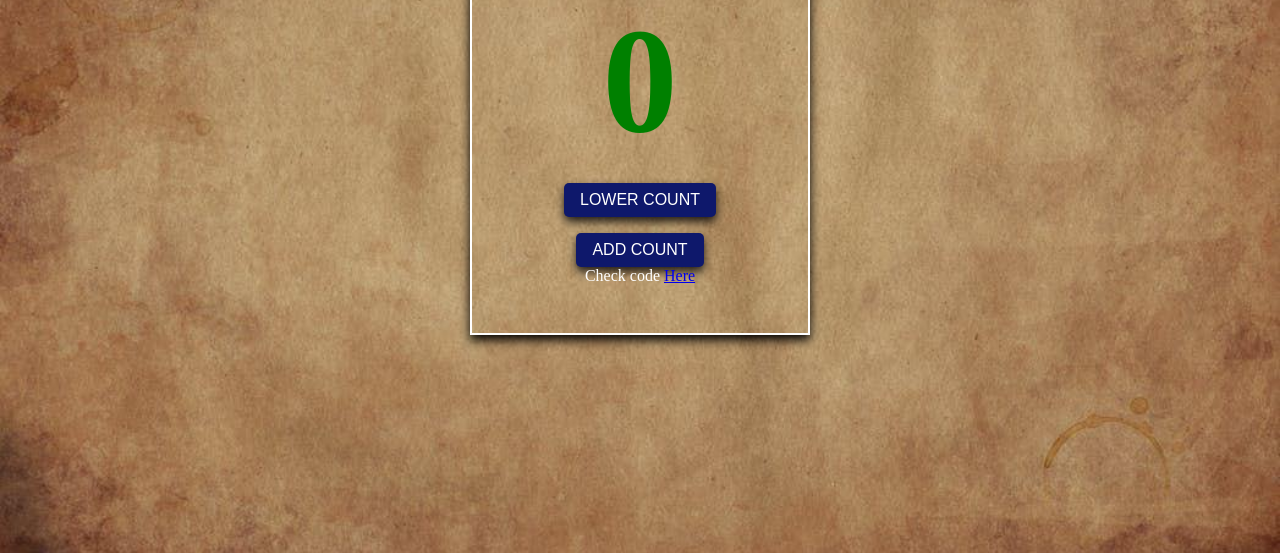
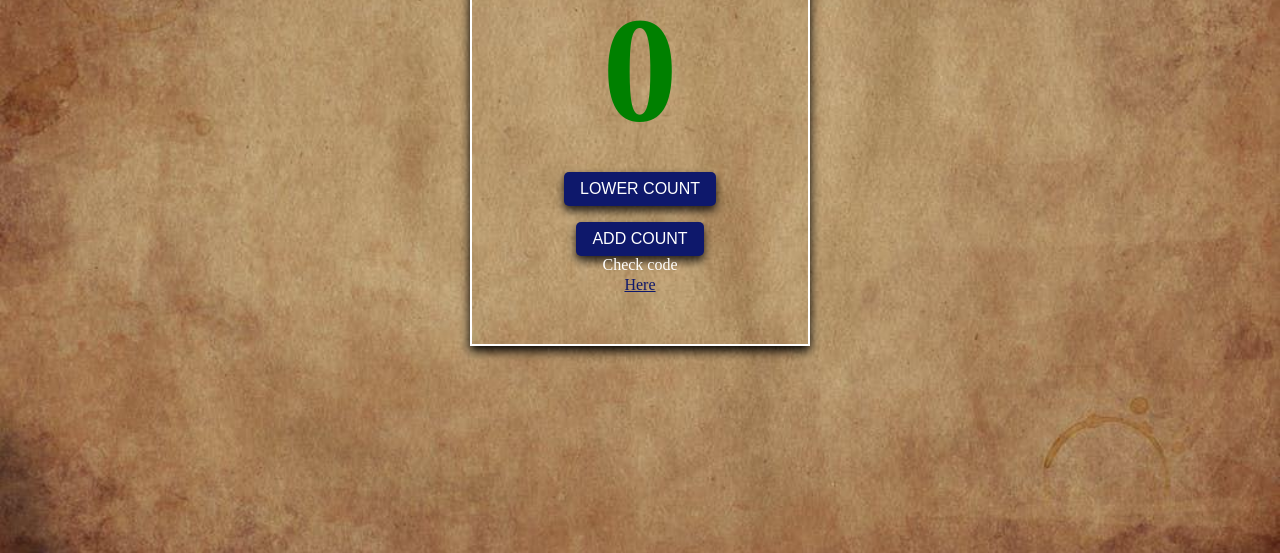
Before and after one commit to YusufYetunde/week3, a plain HTML site: page index.html in a window 1280 px wide. Shown: the part 247-800 px from the top of the page. Drawn offline with Linux system fonts and the light colour scheme.

Commit message:
Update style.css

```diff
--- a/style.css
+++ b/style.css
@@ -49,3 +49,10 @@ h1 {
 .btn + .btn {
   margin-top: 16px;
 }
+a {
+  display: flex;
+  color: rgb(14, 24, 107);
+  justify-content: center;
+  align-items: center;
+  margin: 2px;
+}
```
